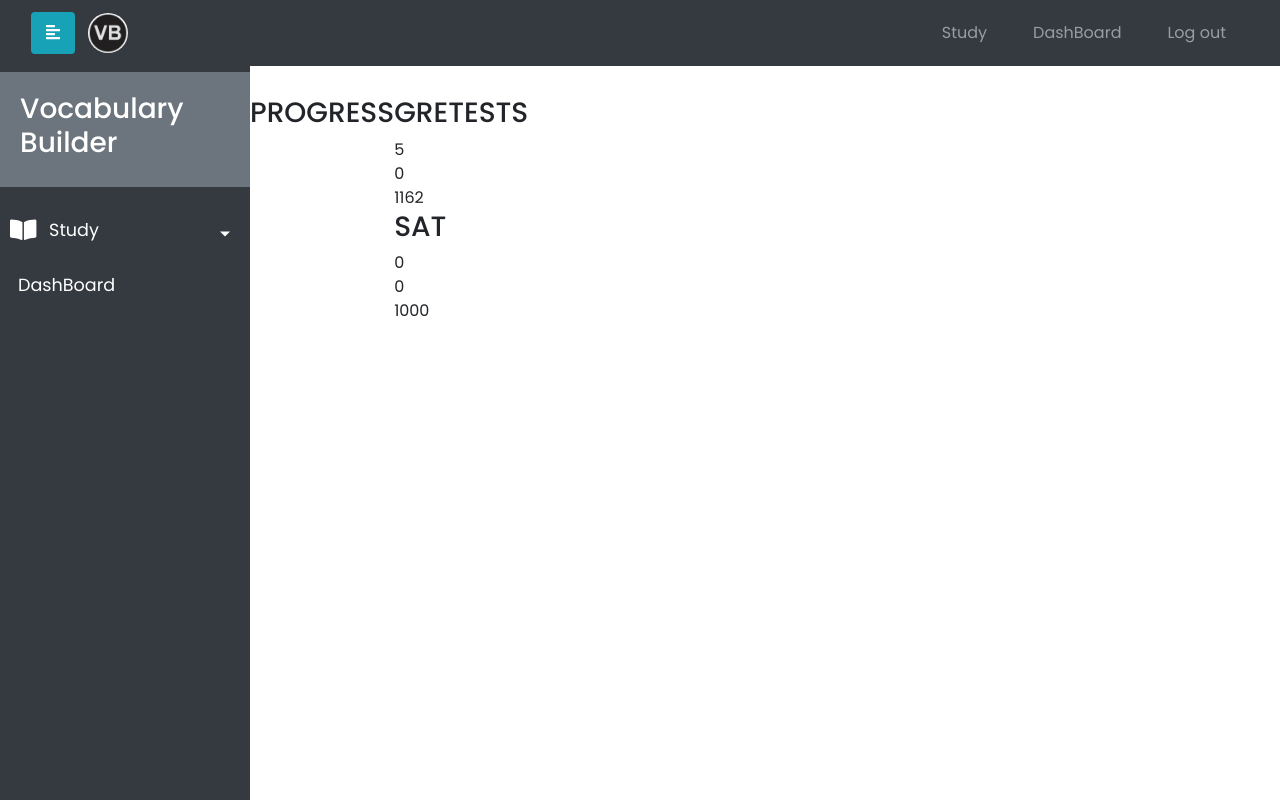
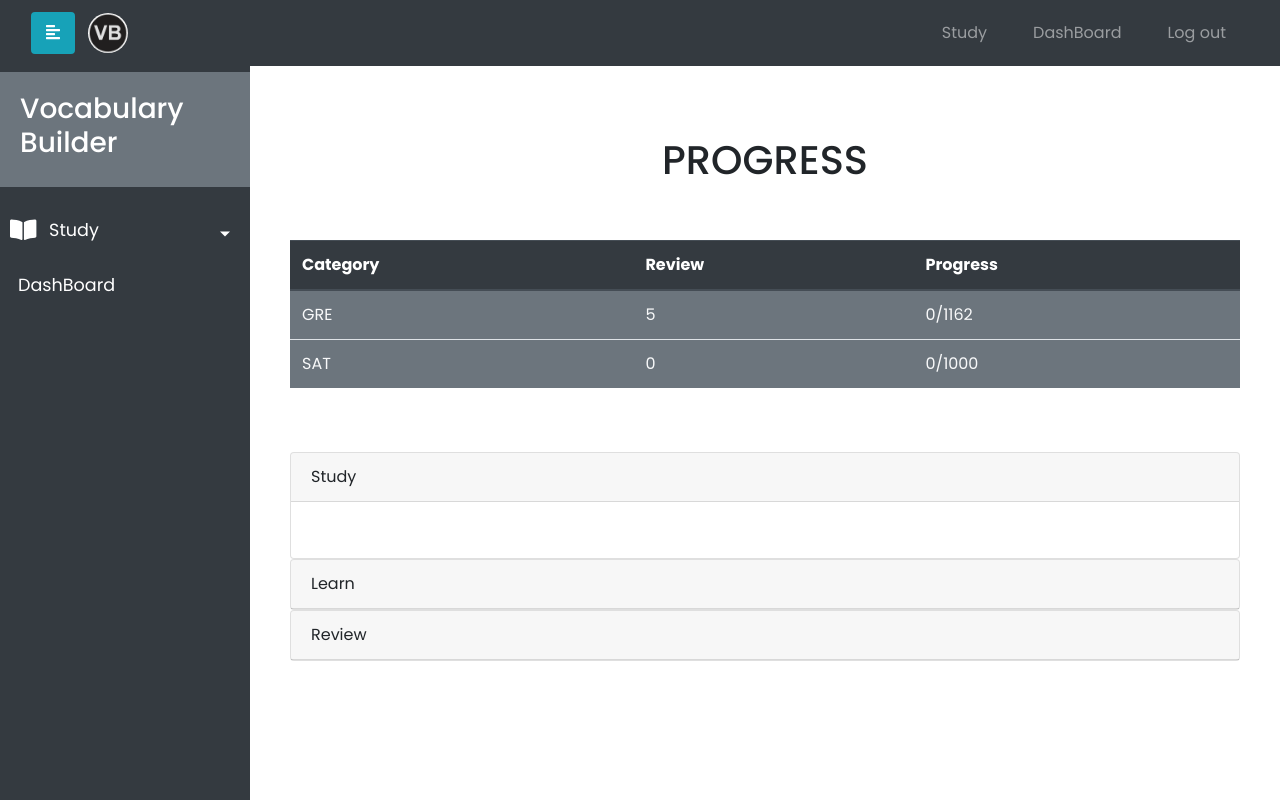
Before and after one commit to FullBinaryAlchemist/vocab-builder, a Django app: page /dashboard/ in a window 1280 px wide. Run offline with Django 3.2, Linux system fonts and the light colour scheme; a user stored in the database is signed in; data comes from the database, SQL or seed files in the repository; both versions use the stored data as it was after the commit; data that the repository does not hold is empty; some libraries are stand-ins or nearby versions.

Commit message:
Modifed dashboard template

```diff
--- a/dashboard/templates/dashboard/page.html
+++ b/dashboard/templates/dashboard/page.html
@@ -1,19 +1,72 @@
-{% extends "./base.html" %}
-{% load dashboard_tags %}
+{% extends 'study/base.html' %}
+
+{% load studytags mathfilters %}
 {% block content %}
-	<h3 align="center">PROGRESS</h3>
-	<div id="progress">
-		{%for list in lists %}
-			{% show_progress user list.list_type %}
-		{% endfor %}
+<div class="study-content flex-grow-1" style="background:white;margin:40px;">
+	<h1 align="center">PROGRESS</h1><br><br>
+	<div class="table-responsive-md table-responsive-sm table-hover">
+		<table class="table table-lg">
+			<thead class="thead-dark">
+				<tr>
+					<th class="category">Category</th>
+					<th class="review">Review</th>
+					<th class="tot-progress">Progress</th>
+				</tr>
+			</thead>
+			<tbody class="bg-secondary text-light">
+				{% for category in categories %}
+					<tr>
+						<td class="categories">{{ category }}</td>
+						<td class="tot-review-que">{% get_tot_rewords username category %}</td>
+						<td class="words-learned">{% get_tot_lwords username category %}/{% get_tot_words category %}</td>
+					</tr>
+				{% endfor %}
+			</tbody>
+		</table>
 	</div>
-	<!--TO-DO-->
-	<div id="study-history"></div>
-	<!--TO-DO-->
-	<h3 align="center">TESTS</h3>
-	<div id="test-history">
-		{%for test in tests %}
-			{% show_test_history user test %}
-		{% endfor %}
-	</div>
-{% endblock content %}
+
+	<br><br>
+
+	 <div id="accordion">
+
+	  <div class="card">
+		<div class="card-header">
+		  <a class="card-link" data-toggle="collapse" href="#collapseOne">
+			Study
+		  </a>
+		</div>
+		<div id="collapseOne" class="collapse show" data-parent="#accordion">
+		  <div class="card-body">
+			  <p></p>
+		  </div>
+		</div>
+	  </div>
+
+	  <div class="card">
+		<div class="card-header">
+		  <a class="collapsed card-link" data-toggle="collapse" href="#collapseTwo">
+			Learn
+		  </a>
+		</div>
+		<div id="collapseTwo" class="collapse" data-parent="#accordion">
+		  <div class="card-body">
+			  <p></p>
+		  </div>
+		</div>
+	  </div>
+
+	  <div class="card">
+		<div class="card-header">
+		  <a class="collapsed card-link" data-toggle="collapse" href="#collapseThree">
+			Review
+		  </a>
+		</div>
+		<div id="collapseThree" class="collapse" data-parent="#accordion">
+		  <div class="card-body">
+			<p></p>
+		  </div>
+		</div>
+	  </div>
+	 </div>
+</div>
+{% endblock %}
--- a/dashboard/views.py
+++ b/dashboard/views.py
@@ -7,9 +7,25 @@ from testmode.urls import *
 
 # Create your views here.
 def dashboard_view(request):
-    lists = List.objects.all()
+    """lists = List.objects.all()
     tests = Tests.objects.filter(test_data__user=request.user).order_by("-test_date")[:5]
     context = {'user': request.user, 'lists': lists, 'tests': tests}
+    return render(request, 'dashboard/page.html', context)"""
+    categories = List.objects.all()
+    # get user
+    username = request.user.username
+    # get learning word number
+    if CurrentWord.objects.all().count() < categories.count():
+        for category in categories:
+            print(category)
+            CurrentWord.objects.create(user=request.user, category=category)
+    l_word_nums = CurrentWord.objects.filter(user=request.user)
+
+    print(l_word_nums)
+
+    context = {
+        'categories': categories, 'username': username, 'l_word_nums': l_word_nums,
+    }
     return render(request, 'dashboard/page.html', context)
 
 
--- a/study/templates/study/go_learn.html
+++ b/study/templates/study/go_learn.html
@@ -10,7 +10,6 @@
                     <tr>
                         <th class="category">Category</th>
                         <th class="tot-progress">Progress</th>
-                        <th></th>
                         <th></th>
                     </tr>
                 </thead>
--- a/study/templates/study/go_review.html
+++ b/study/templates/study/go_review.html
@@ -11,7 +11,6 @@
                         <th class="category">Category</th>
                         <th class="review">Review</th>
                         <th class="tot-progress">Progress</th>
-                        <th></th>
                         <th></th>
                     </tr>
                 </thead>
```
Also changed, not shown: study/templates/study/study.html (+24 -1 lines), db.sqlite3.
